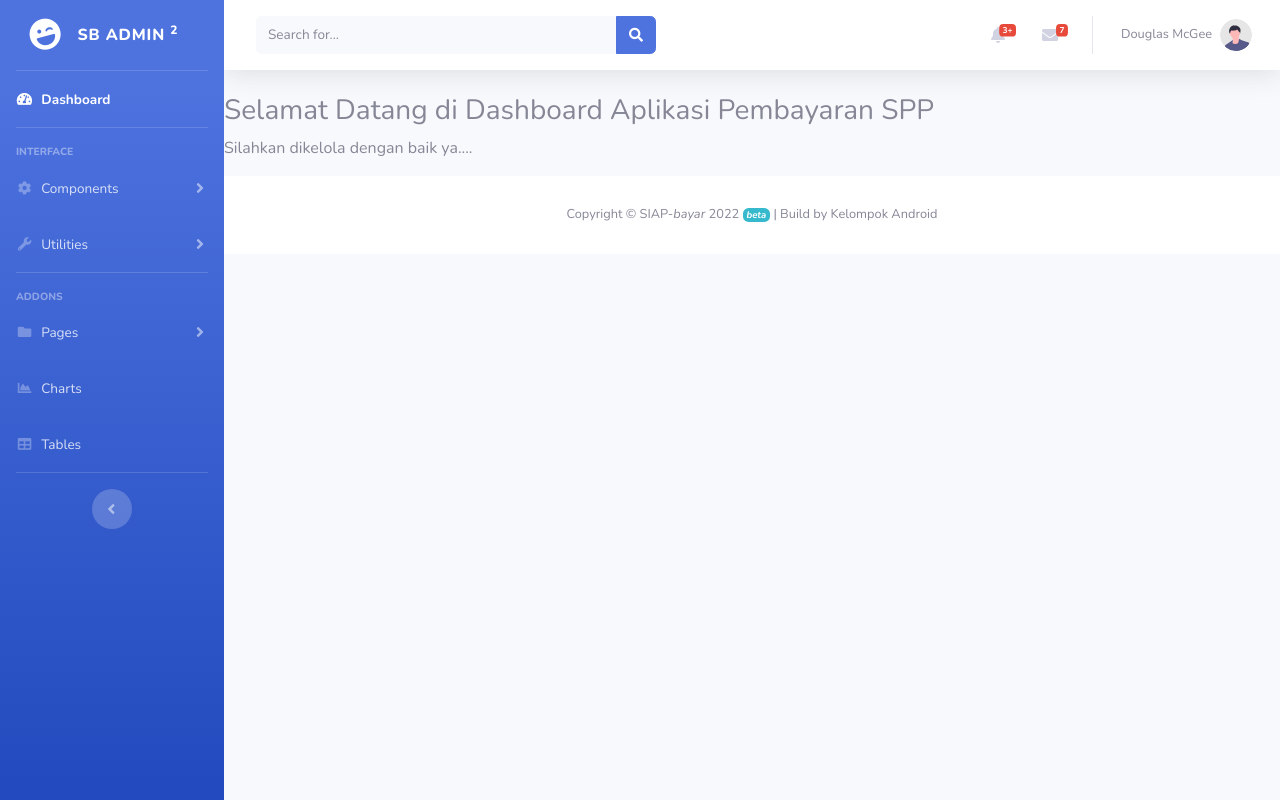
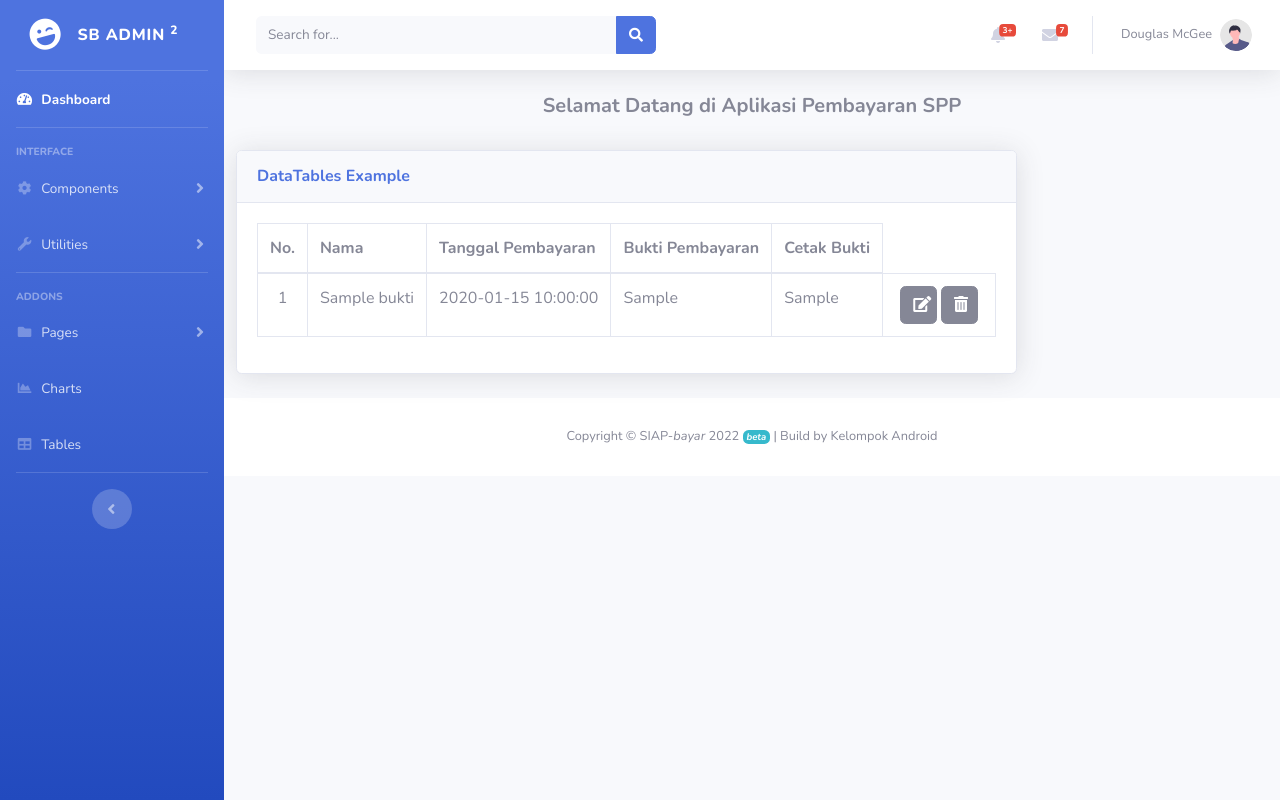
Before and after one commit to ADPRTM150/PembayaranSPP-Android, a PHP site: page / in a window 1280 px wide. Run offline with PHP 8.4, Linux system fonts and the light colour scheme; a user stored in the database is signed in; tables that the repository leaves empty or names only in its code hold one stand-in row (values such as "Sample post").

Commit message:
edit_miceng

```diff
--- a/config/koneksi.php
+++ b/config/koneksi.php
@@ -1,8 +1,8 @@
 <?php
 //variabel koneksi
-$konek = mysqli_connect("localhost","root","","sppsekolah");
+$koneksi = mysqli_connect("localhost","root","","sppsekolah");
 
-if(!$konek){
+if(!$koneksi){
 	echo "Koneksi Database Gagal...!!!";
 }
 ?>
--- a/index.php
+++ b/index.php
@@ -1,7 +1,67 @@
 <?php include "template/header.php";
-$username = $_SESSION['username'];?>
+$username = $_SESSION['username']; ?>
 
-<h3>Selamat Datang di Dashboard Aplikasi Pembayaran SPP</h3>
-<p>Silahkan dikelola dengan baik ya....</p>
+<div class="container-fluid">
+    <h1 class="h4 text-gray-900 mb-4" align="center"></h1>
+
+    <!-- <h1 class="h1 mb-2 font-weight-bold text-dark-800" align="center">Pembayaran SPP</h1> -->
+    <!-- Page Heading -->
+    <h3 class="h5 mb-2 font-weight-bold text-dark-800" align="center">Selamat Datang di Aplikasi Pembayaran SPP</h3>
+    <div class="d-sm-flex align-items-center justify-content-between mb-4">
+        <h1 class="h3 mb-0 text-gray-800"></h1>
+    </div>
+
+    <!-- Content Row -->
+    <div class="row">
+
+        <!-- DataTales Example -->
+        <div class="card shadow mb-4">
+            <div class="card-header py-3">
+                <h6 class="m-0 font-weight-bold text-primary">DataTables Example</h6>
+            </div>
+            <div class="card-body">
+                <div class="table-responsive">
+                    <table class="table table-bordered" id="dataTable" width="100%" cellspacing="0">
+                        <thead>
+                            <tr>
+                                <th>No.</th>
+                                <th>Nama</th>
+                                <th>Tanggal Pembayaran</th>
+                                <th>Bukti Pembayaran</th>
+                                <th>Cetak Bukti</th>
+                            </tr>
+                        </thead>
+                        <tbody>
+                            <?php
+                            include 'config/koneksi.php';
+                            $no = 1;
+                            $data = mysqli_query($koneksi, "select * from bukti");
+                            while ($d = mysqli_fetch_array($data)) {
+                            ?>
+                                <tr>
+                                    <td align="center"><?php echo $no++; ?></td>
+                                    <td><?php echo $d['namasiswa']; ?></td>
+                                    <td><?php echo $d['tglbayar']; ?></td>
+                                    <td><?php echo $d['ket']; ?></td>
+                                    <td><?php echo $d['biaya']; ?></td>
+                                    <td align="center">
+                                        <a href="" data-toggle="modal" data-target="#myModalediteo<?php echo $d['id_eo']; ?>" data-whatever=""><button class="btn btn-secondary col-5"><i class="fas fa-edit"></i></button></a>
+                                        <a href="" data-toggle="modal" data-target="#myModalhapuseo<?php echo $d['id_eo']; ?>" data-whatever=""><button class="btn btn-secondary col-5" name="hapuseo"><i class="fas fa-trash-alt"></i></button></a>
+                                </tr>
+                            <?php
+                            }
+                            ?>
+                        </tbody>
+                    </table>
+                </div>
+            </div>
+        </div>
+
+    </div>
+    <!-- Begin Page Content -->
+
+    <!-- /.container-fluid -->
+
+</div>
 
 <?php include "template/footer.php"; ?>
--- a/login_.php
+++ b/login_.php
@@ -8,7 +8,7 @@ if($_SERVER['REQUEST_METHOD']=='POST'){
 		echo "Form belum lengkap!!";
 	}else{
 		include "config/koneksi.php";
-		$sqlLogin = mysqli_query($konek, "SELECT * FROM admin
+		$sqlLogin = mysqli_query($koneksi, "SELECT * FROM admin
 						WHERE username='$user' AND password='$pass'");
 		$jml = mysqli_num_rows($sqlLogin);
 		$d=mysqli_fetch_array($sqlLogin);
--- /dev/null
+++ b/pembayaran.php
@@ -0,0 +1 @@
+<?php include "template/header.php";?>
--- a/template/header.php
+++ b/template/header.php
@@ -1,7 +1,7 @@
 <?php
 session_start();
 if (!isset($_SESSION['login'])) {
-	header('location:login.php');
+    header('location:login.php');
 }
 
 ?>
@@ -21,9 +21,7 @@ if (!isset($_SESSION['login'])) {
 
     <!-- Custom fonts for this template-->
     <link href="vendor/fontawesome-free/css/all.min.css" rel="stylesheet" type="text/css">
-    <link
-        href="https://fonts.googleapis.com/css?family=Nunito:200,200i,300,300i,400,400i,600,600i,700,700i,800,800i,900,900i"
-        rel="stylesheet">
+    <link href="https://fonts.googleapis.com/css?family=Nunito:200,200i,300,300i,400,400i,600,600i,700,700i,800,800i,900,900i" rel="stylesheet">
 
     <!-- Custom styles for this template-->
     <link href="css/sb-admin-2.min.css" rel="stylesheet">
@@ -51,7 +49,7 @@ if (!isset($_SESSION['login'])) {
 
             <!-- Nav Item - Dashboard -->
             <li class="nav-item active">
-                <a class="nav-link" href="index.html">
+                <a class="nav-link" href="index.php">
                     <i class="fas fa-fw fa-tachometer-alt"></i>
                     <span>Dashboard</span></a>
             </li>
@@ -66,8 +64,7 @@ if (!isset($_SESSION['login'])) {
 
             <!-- Nav Item - Pages Collapse Menu -->
             <li class="nav-item">
-                <a class="nav-link collapsed" href="#" data-toggle="collapse" data-target="#collapseTwo"
-                    aria-expanded="true" aria-controls="collapseTwo">
+                <a class="nav-link collapsed" href="#" data-toggle="collapse" data-target="#collapseTwo" aria-expanded="true" aria-controls="collapseTwo">
                     <i class="fas fa-fw fa-cog"></i>
                     <span>Components</span>
                 </a>
@@ -82,13 +79,11 @@ if (!isset($_SESSION['login'])) {
 
             <!-- Nav Item - Utilities Collapse Menu -->
             <li class="nav-item">
-                <a class="nav-link collapsed" href="#" data-toggle="collapse" data-target="#collapseUtilities"
-                    aria-expanded="true" aria-controls="collapseUtilities">
+                <a class="nav-link collapsed" href="#" data-toggle="collapse" data-target="#collapseUtilities" aria-expanded="true" aria-controls="collapseUtilities">
                     <i class="fas fa-fw fa-wrench"></i>
                     <span>Utilities</span>
                 </a>
-                <div id="collapseUtilities" class="collapse" aria-labelledby="headingUtilities"
-                    data-parent="#accordionSidebar">
+                <div id="collapseUtilities" class="collapse" aria-labelledby="headingUtilities" data-parent="#accordionSidebar">
                     <div class="bg-white py-2 collapse-inner rounded">
                         <h6 class="collapse-header">Custom Utilities:</h6>
                         <a class="collapse-item" href="utilities-color.html">Colors</a>
@@ -109,8 +104,7 @@ if (!isset($_SESSION['login'])) {
 
             <!-- Nav Item - Pages Collapse Menu -->
             <li class="nav-item">
-                <a class="nav-link collapsed" href="#" data-toggle="collapse" data-target="#collapsePages"
-                    aria-expanded="true" aria-controls="collapsePages">
+                <a class="nav-link collapsed" href="#" data-toggle="collapse" data-target="#collapsePages" aria-expanded="true" aria-controls="collapsePages">
                     <i class="fas fa-fw fa-folder"></i>
                     <span>Pages</span>
                 </a>
@@ -170,11 +164,9 @@ if (!isset($_SESSION['login'])) {
                     </button>
 
                     <!-- Topbar Search -->
-                    <form
-                        class="d-none d-sm-inline-block form-inline mr-auto ml-md-3 my-2 my-md-0 mw-100 navbar-search">
+                    <form class="d-none d-sm-inline-block form-inline mr-auto ml-md-3 my-2 my-md-0 mw-100 navbar-search">
                         <div class="input-group">
-                            <input type="text" class="form-control bg-light border-0 small" placeholder="Search for..."
-                                aria-label="Search" aria-describedby="basic-addon2">
+                            <input type="text" class="form-control bg-light border-0 small" placeholder="Search for..." aria-label="Search" aria-describedby="basic-addon2">
                             <div class="input-group-append">
                                 <button class="btn btn-primary" type="button">
                                     <i class="fas fa-search fa-sm"></i>
@@ -188,18 +180,14 @@ if (!isset($_SESSION['login'])) {
 
                         <!-- Nav Item - Search Dropdown (Visible Only XS) -->
                         <li class="nav-item dropdown no-arrow d-sm-none">
-                            <a class="nav-link dropdown-toggle" href="#" id="searchDropdown" role="button"
-                                data-toggle="dropdown" aria-haspopup="true" aria-expanded="false">
+                            <a class="nav-link dropdown-toggle" href="#" id="searchDropdown" role="button" data-toggle="dropdown" aria-haspopup="true" aria-expanded="false">
                                 <i class="fas fa-search fa-fw"></i>
                             </a>
                             <!-- Dropdown - Messages -->
-                            <div class="dropdown-menu dropdown-menu-right p-3 shadow animated--grow-in"
-                                aria-labelledby="searchDropdown">
+                            <div class="dropdown-menu dropdown-menu-right p-3 shadow animated--grow-in" aria-labelledby="searchDropdown">
                                 <form class="form-inline mr-auto w-100 navbar-search">
                                     <div class="input-group">
-                                        <input type="text" class="form-control bg-light border-0 small"
-                                            placeholder="Search for..." aria-label="Search"
-                                            aria-describedby="basic-addon2">
+                                        <input type="text" class="form-control bg-light border-0 small" placeholder="Search for..." aria-label="Search" aria-describedby="basic-addon2">
                                         <div class="input-group-append">
                                             <button class="btn btn-primary" type="button">
                                                 <i class="fas fa-search fa-sm"></i>
@@ -212,15 +200,13 @@ if (!isset($_SESSION['login'])) {
 
                         <!-- Nav Item - Alerts -->
                         <li class="nav-item dropdown no-arrow mx-1">
-                            <a class="nav-link dropdown-toggle" href="#" id="alertsDropdown" role="button"
-                                data-toggle="dropdown" aria-haspopup="true" aria-expanded="false">
+                            <a class="nav-link dropdown-toggle" href="#" id="alertsDropdown" role="button" data-toggle="dropdown" aria-haspopup="true" aria-expanded="false">
                                 <i class="fas fa-bell fa-fw"></i>
                                 <!-- Counter - Alerts -->
                                 <span class="badge badge-danger badge-counter">3+</span>
                             </a>
                             <!-- Dropdown - Alerts -->
-                            <div class="dropdown-list dropdown-menu dropdown-menu-right shadow animated--grow-in"
-                                aria-labelledby="alertsDropdown">
+                            <div class="dropdown-list dropdown-menu dropdown-menu-right shadow animated--grow-in" aria-labelledby="alertsDropdown">
                                 <h6 class="dropdown-header">
                                     Alerts Center
                                 </h6>
@@ -263,22 +249,19 @@ if (!isset($_SESSION['login'])) {
 
                         <!-- Nav Item - Messages -->
                         <li class="nav-item dropdown no-arrow mx-1">
-                            <a class="nav-link dropdown-toggle" href="#" id="messagesDropdown" role="button"
-                                data-toggle="dropdown" aria-haspopup="true" aria-expanded="false">
+                            <a class="nav-link dropdown-toggle" href="#" id="messagesDropdown" role="button" data-toggle="dropdown" aria-haspopup="true" aria-expanded="false">
                                 <i class="fas fa-envelope fa-fw"></i>
                                 <!-- Counter - Messages -->
                                 <span class="badge badge-danger badge-counter">7</span>
                             </a>
                             <!-- Dropdown - Messages -->
-                            <div class="dropdown-list dropdown-menu dropdown-menu-right shadow animated--grow-in"
-                                aria-labelledby="messagesDropdown">
+                            <div class="dropdown-list dropdown-menu dropdown-menu-right shadow animated--grow-in" aria-labelledby="messagesDropdown">
                                 <h6 class="dropdown-header">
                                     Message Center
                                 </h6>
                                 <a class="dropdown-item d-flex align-items-center" href="#">
                                     <div class="dropdown-list-image mr-3">
-                                        <img class="rounded-circle" src="img/undraw_profile_1.svg"
-                                            alt="...">
+                                        <img class="rounded-circle" src="img/undraw_profile_1.svg" alt="...">
                                         <div class="status-indicator bg-success"></div>
                                     </div>
                                     <div class="font-weight-bold">
@@ -289,8 +272,7 @@ if (!isset($_SESSION['login'])) {
                                 </a>
                                 <a class="dropdown-item d-flex align-items-center" href="#">
                                     <div class="dropdown-list-image mr-3">
-                                        <img class="rounded-circle" src="img/undraw_profile_2.svg"
-                                            alt="...">
+                                        <img class="rounded-circle" src="img/undraw_profile_2.svg" alt="...">
                                         <div class="status-indicator"></div>
                                     </div>
                                     <div>
@@ -301,8 +283,7 @@ if (!isset($_SESSION['login'])) {
                                 </a>
                                 <a class="dropdown-item d-flex align-items-center" href="#">
                                     <div class="dropdown-list-image mr-3">
-                                        <img class="rounded-circle" src="img/undraw_profile_3.svg"
-                                            alt="...">
+                                        <img class="rounded-circle" src="img/undraw_profile_3.svg" alt="...">
                                         <div class="status-indicator bg-warning"></div>
                                     </div>
                                     <div>
@@ -313,8 +294,7 @@ if (!isset($_SESSION['login'])) {
                                 </a>
                                 <a class="dropdown-item d-flex align-items-center" href="#">
                                     <div class="dropdown-list-image mr-3">
-                                        <img class="rounded-circle" src="https://source.unsplash.com/Mv9hjnEUHR4/60x60"
-                                            alt="...">
+                                        <img class="rounded-circle" src="https://source.unsplash.com/Mv9hjnEUHR4/60x60" alt="...">
                                         <div class="status-indicator bg-success"></div>
                                     </div>
                                     <div>
@@ -331,15 +311,12 @@ if (!isset($_SESSION['login'])) {
 
                         <!-- Nav Item - User Information -->
                         <li class="nav-item dropdown no-arrow">
-                            <a class="nav-link dropdown-toggle" href="#" id="userDropdown" role="button"
-                                data-toggle="dropdown" aria-haspopup="true" aria-expanded="false">
+                            <a class="nav-link dropdown-toggle" href="#" id="userDropdown" role="button" data-toggle="dropdown" aria-haspopup="true" aria-expanded="false">
                                 <span class="mr-2 d-none d-lg-inline text-gray-600 small">Douglas McGee</span>
-                                <img class="img-profile rounded-circle"
-                                    src="img/undraw_profile.svg">
+                                <img class="img-profile rounded-circle" src="img/undraw_profile.svg">
                             </a>
                             <!-- Dropdown - User Information -->
-                            <div class="dropdown-menu dropdown-menu-right shadow animated--grow-in"
-                                aria-labelledby="userDropdown">
+                            <div class="dropdown-menu dropdown-menu-right shadow animated--grow-in" aria-labelledby="userDropdown">
                                 <a class="dropdown-item" href="#">
                                     <i class="fas fa-user fa-sm fa-fw mr-2 text-gray-400"></i>
                                     Profile
```
